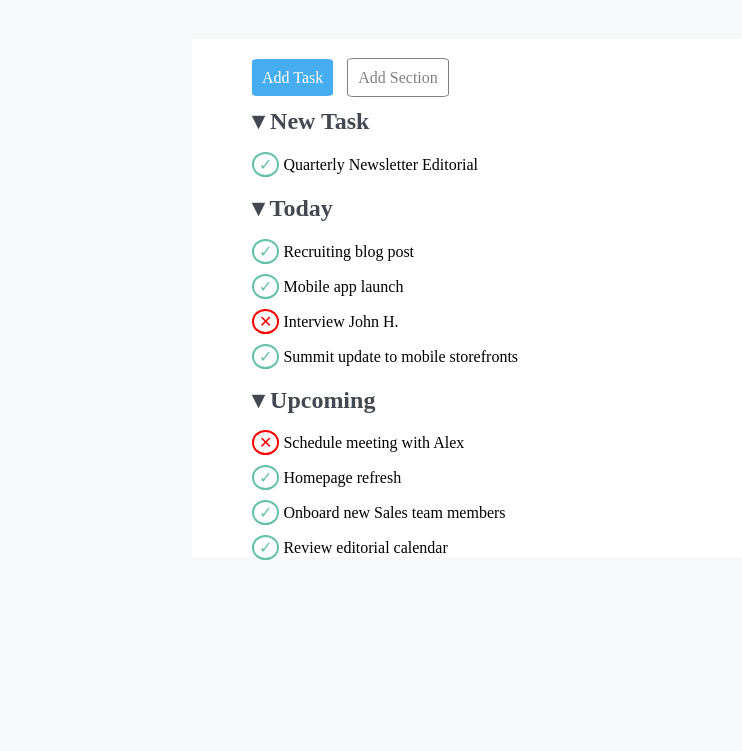
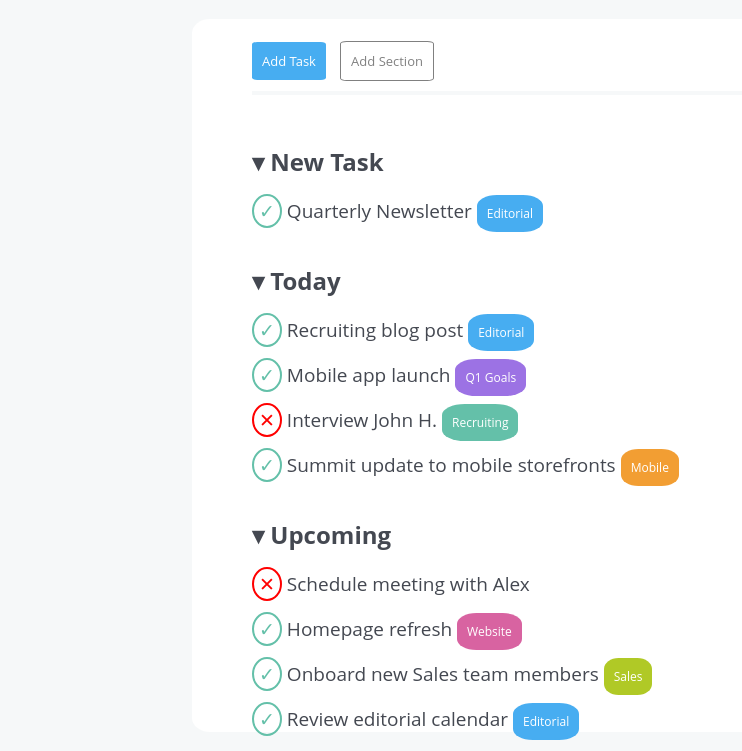
Before and after one commit to Ikinidae/html-css-toboolist, a plain HTML site: page index.html in a window 1280 px wide. Shown: the part 111-862 px from the top of the page, without its empty margins (0-742 px from the left). Before the commit the page ends 800 px from the top, so only its background shows below. Drawn offline with Linux system fonts and the light colour scheme.

Commit message:
Progetto ultimato

```diff
--- a/index.html
+++ b/index.html
@@ -5,6 +5,7 @@
     <meta http-equiv="X-UA-Compatible" content="IE=edge">
     <meta name="viewport" content="width=device-width, initial-scale=1.0">
     <link rel="stylesheet" href="style.css">
+    <link rel="preconnect" href="https://fonts.gstatic.com" crossorigin>
     <title>Toboolist</title>
 </head>
 <body>
@@ -20,13 +21,14 @@
             <span class="tasto1">Add Task</span>
             <span class="tasto2">Add Section</span>
         </div>
+        <hr>
 
         <!-- Sezione 1 -->
         <section class="newtask">
             <h2> &#9662; New Task</h2>
             <p>
                 <span class="checkmark">&#10003;</span> Quarterly Newsletter
-                <span>Editorial</span>
+                <span class="bluetag">Editorial</span>
             </p>
         </section>
 
@@ -35,15 +37,19 @@
             <h2> &#9662; Today</h2>
             <p>
                 <span class="checkmark">&#10003;</span> Recruiting blog post
+                <span class="bluetag">Editorial</span>
             </p>
             <p>
                 <span class="checkmark">&#10003;</span> Mobile app launch
+                <span class="violettag">Q1 Goals</span>
             </p>
             <p>
                 <span class="crossmark">&#10005;</span> Interview John H.
+                <span class="aquatag">Recruiting</span>
             </p>
             <p>
                 <span class="checkmark">&#10003;</span> Summit update to mobile storefronts
+                <span class="orangetag">Mobile</span>
             </p>
         </section>
 
@@ -55,12 +61,15 @@
             </p>
             <p>
                 <span class="checkmark">&#10003;</span> Homepage refresh
+                <span class="pinktag">Website</span>
             </p>
             <p>
                 <span class="checkmark">&#10003;</span> Onboard new Sales team members
+                <span class="greentag">Sales</span>
             </p>
             <p>
                 <span class="checkmark">&#10003;</span> Review editorial calendar
+                <span class="bluetag">Editorial</span>
             </p>
         </section>
 
--- a/style.css
+++ b/style.css
@@ -1,21 +1,27 @@
 body {
     margin: 0;
     background-color: #f6f8f9;
+    font-family: 'Open Sans', sans-serif;
+
 }
 
 /* Intestazione */
 header {
-    height: 100px;
+    height: 80px;
     background-color: white;
+    display: flex;
+    align-items: center;
+    padding-left: 30px;
 }
 
 .logo {
-    height: 80px;
+    height: 55px;
     width: auto;
+    padding-right: 10px;
 }
 
 header span {
-    font-size: 70px;
+    font-size: 40px;
     color: #051931;
 }
 
@@ -25,8 +31,7 @@ main {
     margin-left: 15%;
     margin-right: 15%;
     background-color: white;
-    /* aggiungere rotondità angoli */
-    border-radius: ;
+    border-radius: 2%;
     padding-top: 30px;
     padding-left: 60px;
 }
@@ -37,6 +42,7 @@ main {
     padding: 10px;
     border-radius: 7%;
     margin-right: 10px;
+    font-size: 13px;
 }
 
 .tasto2 {
@@ -44,7 +50,13 @@ main {
     color: gray;
     padding: 10px;
     border-radius: 7%;
+    font-size: 13px;
 }
+
+hr {
+    margin-top: 20px;
+    border: solid 2px #f6f8f9;
+    }
 
 h2 {
     color: #444851;
@@ -63,3 +75,66 @@ h2 {
     border-radius: 50%;
     padding: 2px 5px;
 }
+
+/* Tags */
+.bluetag {
+    background-color: #47adf1;
+    color: white;
+    padding: 10px;
+    border-radius: 30%;
+    font-size: 12px;
+}
+
+.violettag {
+    color: white;
+    background-color: #9c72e4;
+    padding: 10px;
+    border-radius: 30%;
+    font-size: 12px;
+}
+
+.aquatag {
+    color: white;
+    background-color: #64c0a9;
+    padding: 10px;
+    border-radius: 30%;
+    font-size: 12px;
+}
+
+.orangetag {
+    color: white;
+    background-color: #f29e33;
+    padding: 10px;
+    border-radius: 30%;
+    font-size: 12px;
+}
+
+.pinktag {
+    color: white;
+    background-color: #d863a1;
+    padding: 10px;
+    border-radius: 30%;
+    font-size: 12px;
+}
+
+.greentag {
+    color: white;
+    background-color: #b0c926;
+    padding: 10px;
+    border-radius: 30%;
+    font-size: 12px;
+}
+
+p {
+    font-size: 19px;
+    color: #444851;
+}
+
+.newtask {
+    margin-top: 50px;
+    margin-bottom: 40px;
+}
+
+.today {
+    margin-bottom: 40px;
+}
```
